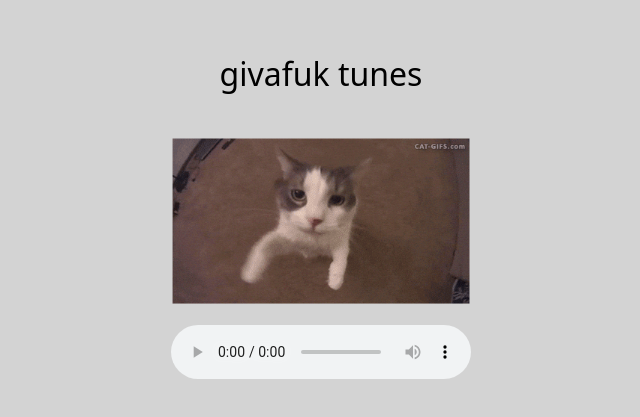
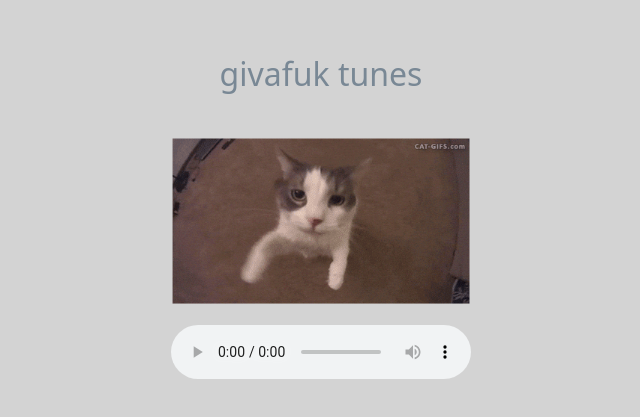
Before and after one commit to chayesdev/chazbeats, a plain HTML site: page index.html in a window 1280 px wide. Shown: the part 195-612 px from the top of the page, without its empty margins (319-959 px from the left). Drawn offline with Linux system fonts and the light colour scheme; a web font is replaced by a local one.

Commit message:
Update index.html

```diff
--- a/index.html
+++ b/index.html
@@ -29,6 +29,7 @@
   			font-family: "Rubik Bubbles", system-ui;
   			font-weight: 400;
   			font-style: normal;
+			color: #798895;
     			}
 
     		img {
```
